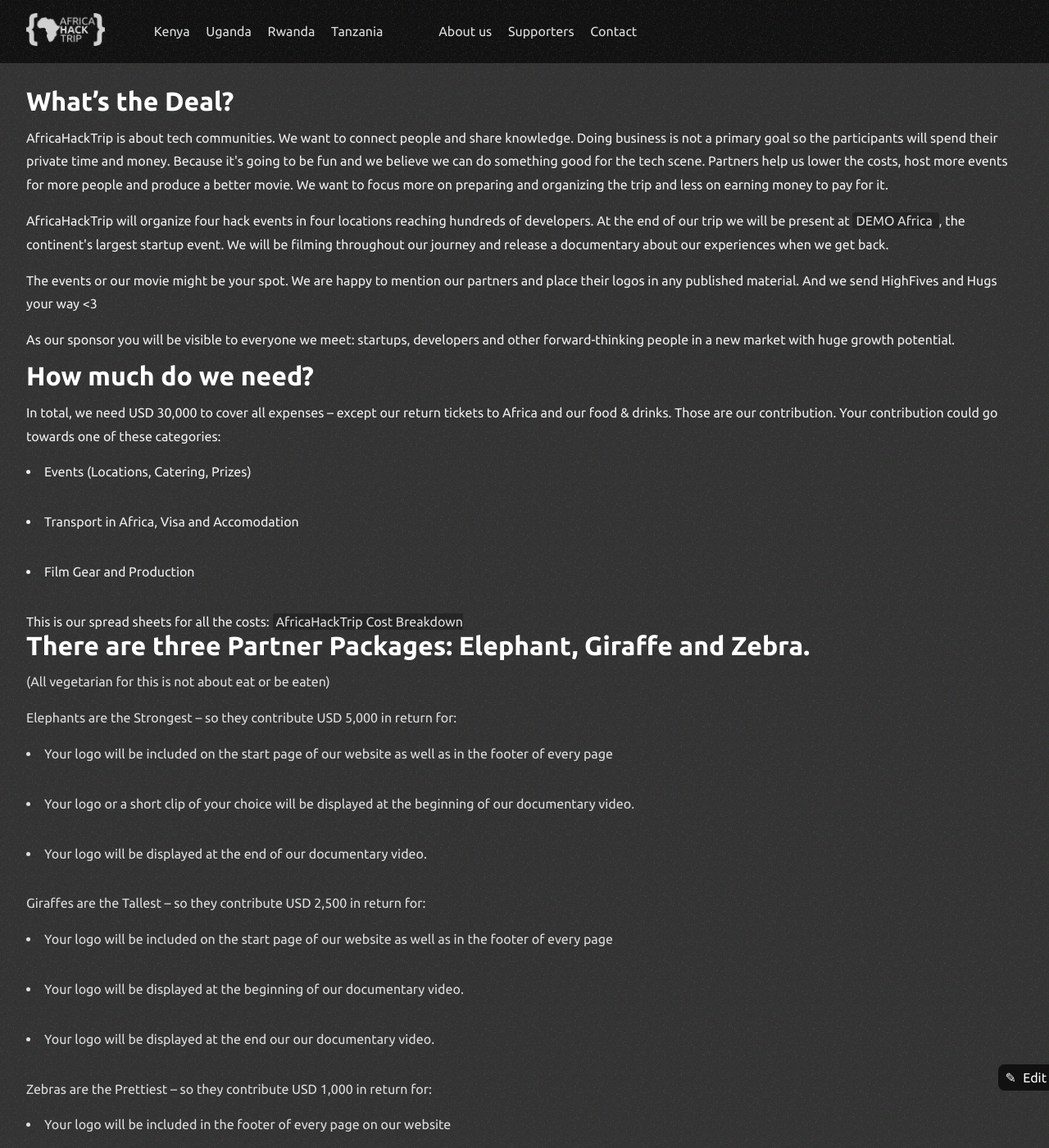
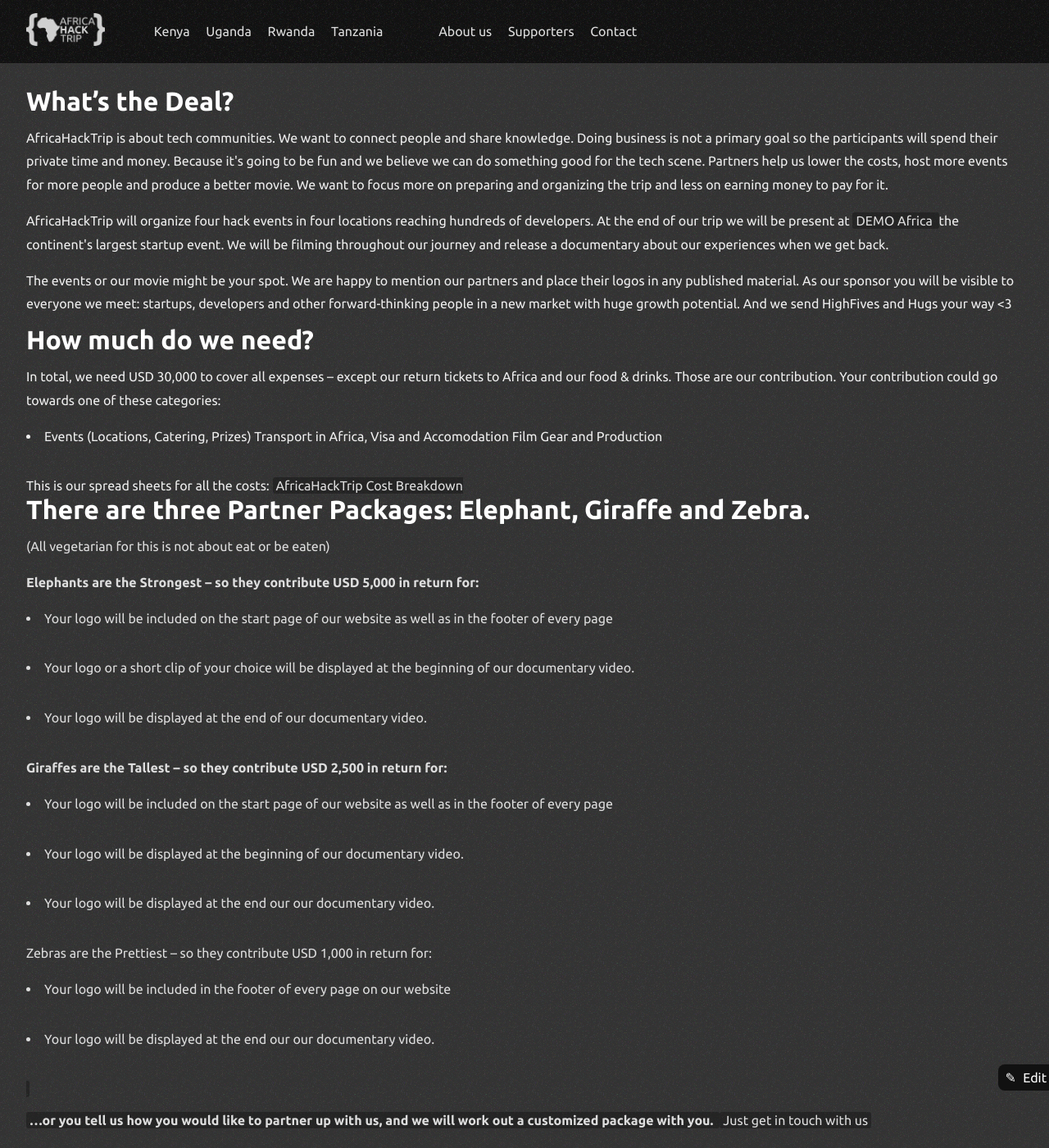
Before and after one commit to AfricaHackTrip/website-before-trip, a Jekyll site: the page built from sponsoring.html, in a window 1280 px wide and 1400 px high. Shown: the whole window at 82% size. Built offline with Jekyll 4.4.1, drawn with Linux system fonts in a browser that asks for light colours; nearby versions of some CDN libraries; some of the changed text lies outside the part shown.

Commit message:
Leerzeilen und so..

```diff
--- a/sponsoring.html
+++ b/sponsoring.html
@@ -20,16 +20,13 @@
     <a href="http://www.demo-africa.com/">
       DEMO Africa
     </a>
-    , the continent's largest startup event. We will be filming throughout our journey and release a documentary about our experiences when we get back.
+    the continent's largest startup event. We will be filming throughout our journey and release a documentary about our experiences when we get back.
   </p>
 
   <p>
-    The events or our movie might be your spot. We are happy to mention our partners and place their logos in any published material. And we send HighFives and Hugs your way <3
- </p>
+    The events or our movie might be your spot. We are happy to mention our partners and place their logos in any published material. As our sponsor you will be visible to everyone we meet: startups, developers and other forward-thinking people in a new market with huge growth potential. And we send HighFives and Hugs your way <3
+  </p>
 
-  <p>
-    As our sponsor you will be visible to everyone we meet: startups, developers and other forward-thinking people in a new market with huge growth potential.
-  </p>
 
 
   <h2>
@@ -43,17 +40,16 @@
   <ul>
     <li>
       Events (Locations, Catering, Prizes)
-    </li>
-    <li>
+
       Transport in Africa, Visa and Accomodation
-    </li>
-    <li>
+
       Film Gear and Production
     </li>
   </ul>
 
 This is our spread sheets for all the costs:
 <a href="https://docs.google.com/document/d/1LXG2N8S-CB9ltruBT_H9khO7N60AJbUGKaYTs2-6mhs/edit?usp=sharing"> AfricaHackTrip Cost Breakdown
+
 
   <h2>
     There are three Partner Packages: Elephant, Giraffe and Zebra.
@@ -63,7 +59,7 @@
   </p>
 
   <p>
-    Elephants are the Strongest – so they contribute USD 5,000 in return for:
+<strong>Elephants are the Strongest – so they contribute USD 5,000 in return for:</strong>
   </p>
   <ul>
     <li>
@@ -78,7 +74,7 @@
   </ul>
 
  <p>
-    Giraffes are the Tallest – so they contribute USD 2,500 in return for:
+<strong>Giraffes are the Tallest – so they contribute USD 2,500 in return for:</strong>
   </p>
 
    <ul>
@@ -94,7 +90,7 @@
   </ul>
 
   <p>
-   Zebras are the Prettiest – so they contribute USD 1,000 in return for:
+</strong>Zebras are the Prettiest – so they contribute USD 1,000 in return for:</strong>
   </p>
 
   <ul>
@@ -106,7 +102,8 @@
     </li>
   </ul>
 
-  <p><strong>…or you tell us how you would like to partner up with us, and we will work out a customized package with you. Just get in touch with us:</strong> <a href="mailto:hello@africahacktrip.org?subject=AfricaHackTrip">Get in touch</a></p>
+  <p>
+  <strong>…or you tell us how you would like to partner up with us, and we will work out a customized package with you. </strong> <a href="mailto:hello@africahacktrip.org?subject=AfricaHackTrip">Just get in touch with us</a></p>
  <p>
    Hugs, HighFives and lots of <3 to our partners and sponsors:
   </p>
```
